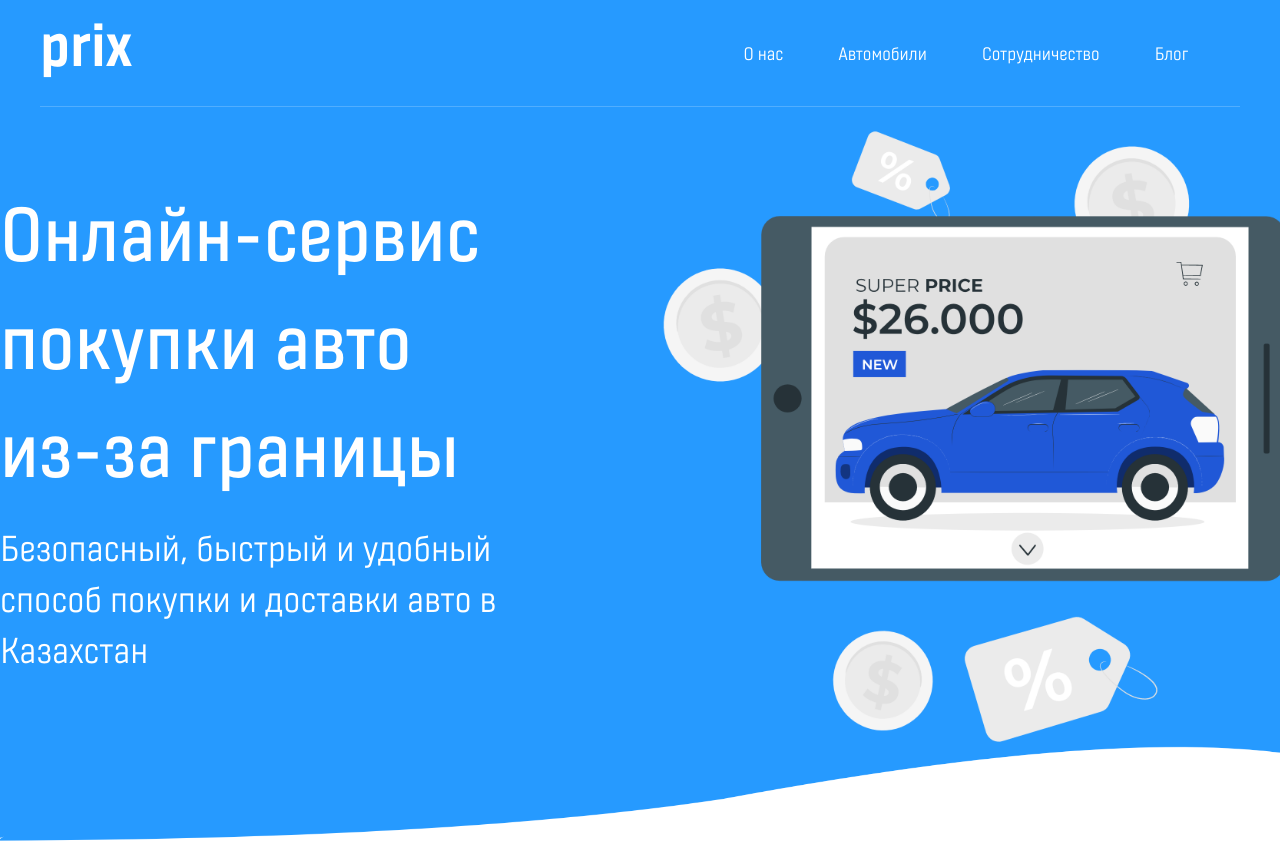
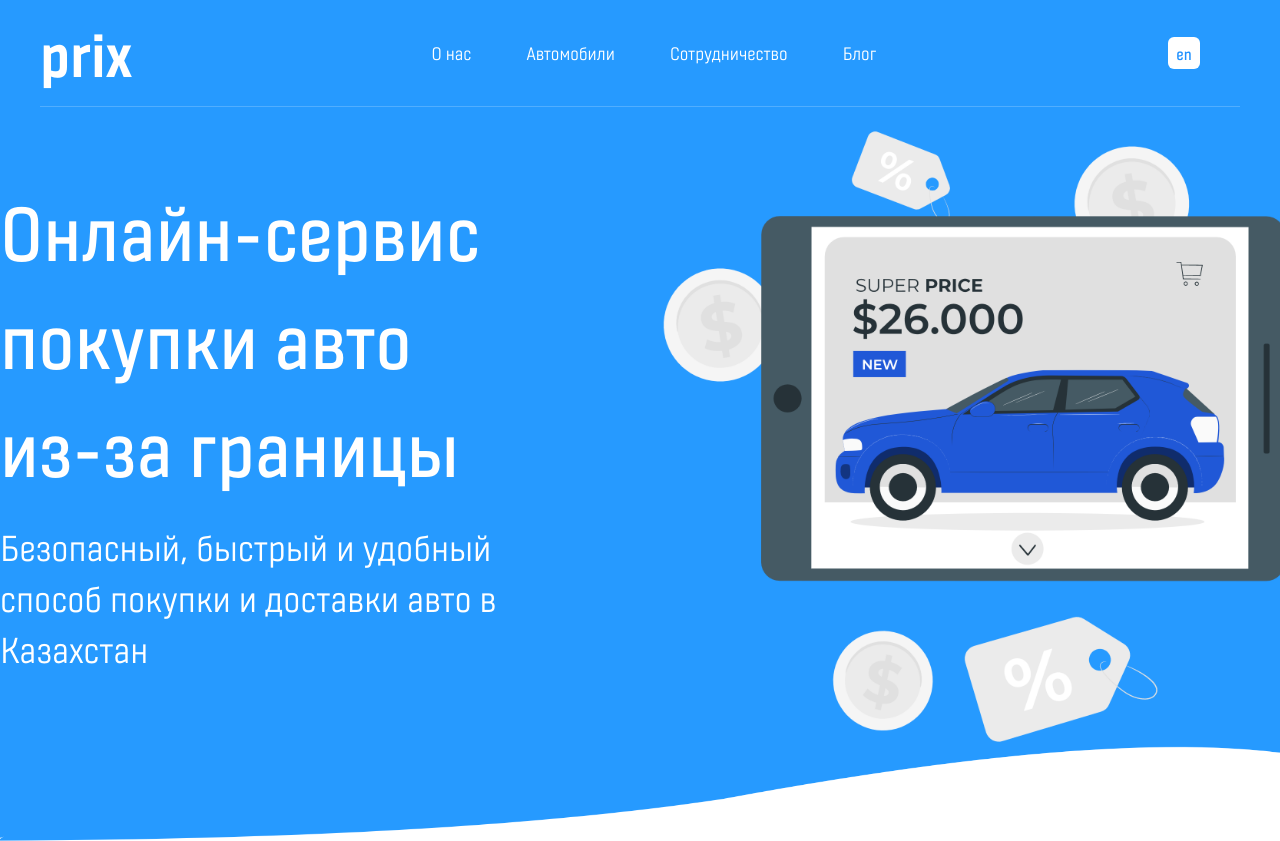
Before and after one commit to prix-group/prix_market, a Next.js app: page / in a window 1280 px wide. Shown: the top 841 px of the page. Built offline with nearby package versions, Linux system fonts and the light colour scheme.

Commit message:
feature: language switch button

```diff
--- a/src/components/Filter/index.tsx
+++ b/src/components/Filter/index.tsx
@@ -17,7 +17,11 @@ export const Filter: FC<IFilter> = ({ isMobile, isHidden }) => {
       )}
     >
       <div className={''}>
-        <p className={styles['filter__title']}>FILTER</p>
+        <div className={styles['filter__heading']}>
+          <p className={styles['filter__title']}>Фильтры</p>
+          <p className={styles['filter__reset']}>Сбросить все</p>
+        </div>
+
       </div>
     </div>
   );
--- a/src/components/Header/index.tsx
+++ b/src/components/Header/index.tsx
@@ -8,7 +8,7 @@ import { useRouter } from 'next/router';
 import { links } from '@components/Header/constants';
 import { Menu } from '@components/Menu';
 
-export const Header: FC = () => {
+export const Header: FC = ({ setLang, lang }) => {
   const [isOpen, setIsOpen] = useState(false);
   const router = useRouter();
 
@@ -19,6 +19,10 @@ export const Header: FC = () => {
       ? document.body.classList.add('menu-opened')
       : document.body.classList.remove('menu-opened');
   }, [isOpen]);
+
+  const handleLanguageSwitch = () => {
+    lang === 'en' ? setLang('ru') : setLang('en');
+  };
 
   return (
     <header
@@ -64,7 +68,11 @@ export const Header: FC = () => {
             })}
           </ul>
         </nav>
-
+        <div className={styles['header__language-button']}>
+          <p className={styles['header__language-content']} onClick={handleLanguageSwitch}>
+            {lang === 'ru' ? 'en' : 'ru'}
+          </p>
+        </div>
         {isOpen && <Menu setIsOpen={setIsOpen} />}
       </div>
     </header>
--- a/src/components/Header/styles.module.scss
+++ b/src/components/Header/styles.module.scss
@@ -11,17 +11,51 @@
     background-color: $white;
     border-bottom: 2px solid $prix-header;
   }
+
+  &__language {
+    &-button {
+      display: flex;
+      justify-content: center;
+      align-items: center;
+
+      border-radius: 6px;
+      background-color: $white;
+      width: 32px;
+      height: 32px;
+      cursor: pointer;
+
+      transition: all .2s ease-in-out;
+
+      &:hover {
+        scale: 1.08;
+      }
+
+      &:active {
+        scale: 1.14;
+        filter: brightness(.9);
+      }
+    }
+
+    &-content {
+      margin: 0;
+      color: $prix-sat;
+
+      font-weight: 600;
+    }
+  }
 }
 
 .content {
   display: flex;
   justify-content: space-between;
+  align-items: center;
 
   border-bottom: 1px solid rgb(255, 255, 255, .2);
   box-sizing: border-box;
   width: calc(100% - 80px);
 
   margin: 0 auto;
+  padding-right: 40px;
 
   font-family: Fester, Inter, sans-serif;
   font-size: 16px;
--- /dev/null
+++ b/src/context/multilangContext.ts
@@ -0,0 +1,12 @@
+import { createContext } from 'react';
+
+export const multilangContext = createContext();
+
+export const translations = {
+  en: {
+    intro: 'Online car purchase service',
+  },
+  ru: {
+    intro: 'Онлайн-сервис покупки авто',
+  },
+};
--- a/src/pages/_app.tsx
+++ b/src/pages/_app.tsx
@@ -3,13 +3,19 @@ import '@styles/globals.scss';
 import type { AppProps } from 'next/app';
 import { Header } from '@components/Header';
 import { Footer } from '@components/Footer';
+import { multilangContext, translations } from '../context/multilangContext';
+import { useState } from 'react';
 
 export default function App({ Component, pageProps }: AppProps) {
+  const [lang, setLang] = useState('ru');
+
   return (
-    <div className={'container'}>
-      <Header />
-      <Component {...pageProps} />
-      <Footer />
-    </div>
+    <multilangContext.Provider value={translations[lang]}>
+      <div className={'container'}>
+        <Header setLang={setLang} lang={lang}/>
+        <Component {...pageProps} />
+        <Footer />
+      </div>
+    </multilangContext.Provider>
   );
 }
```
